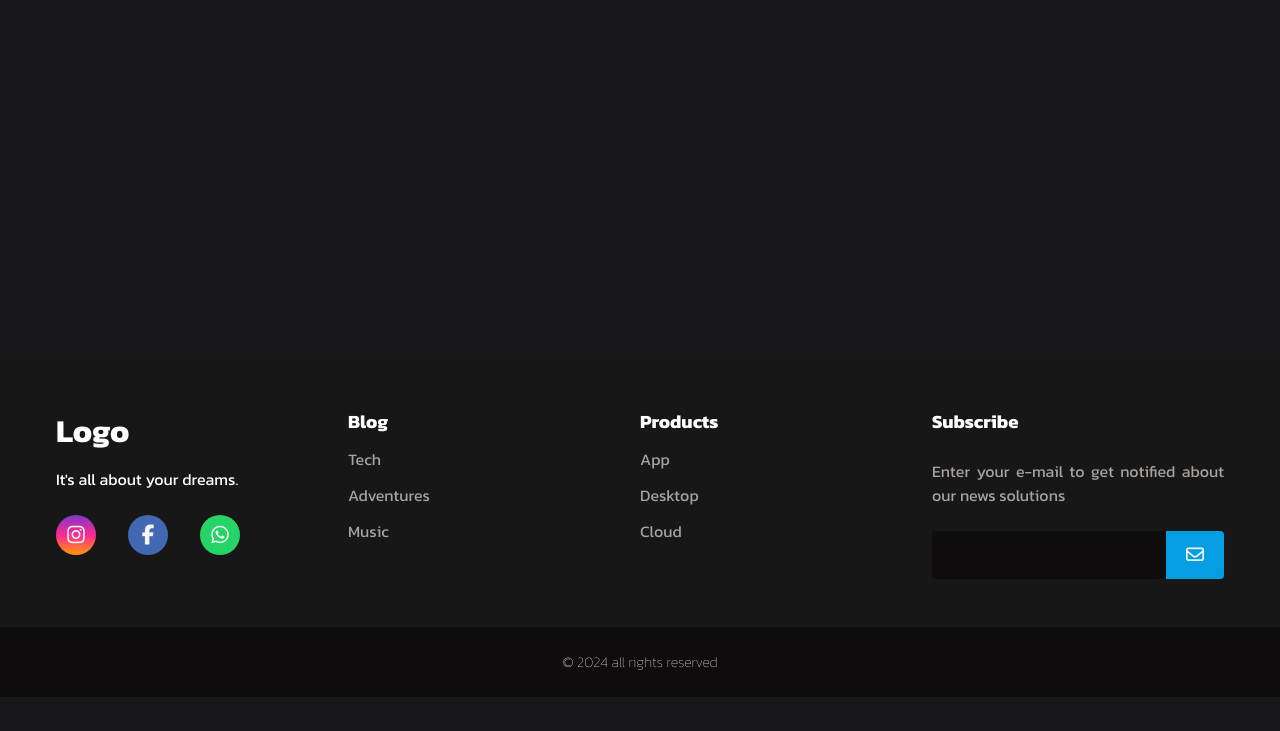
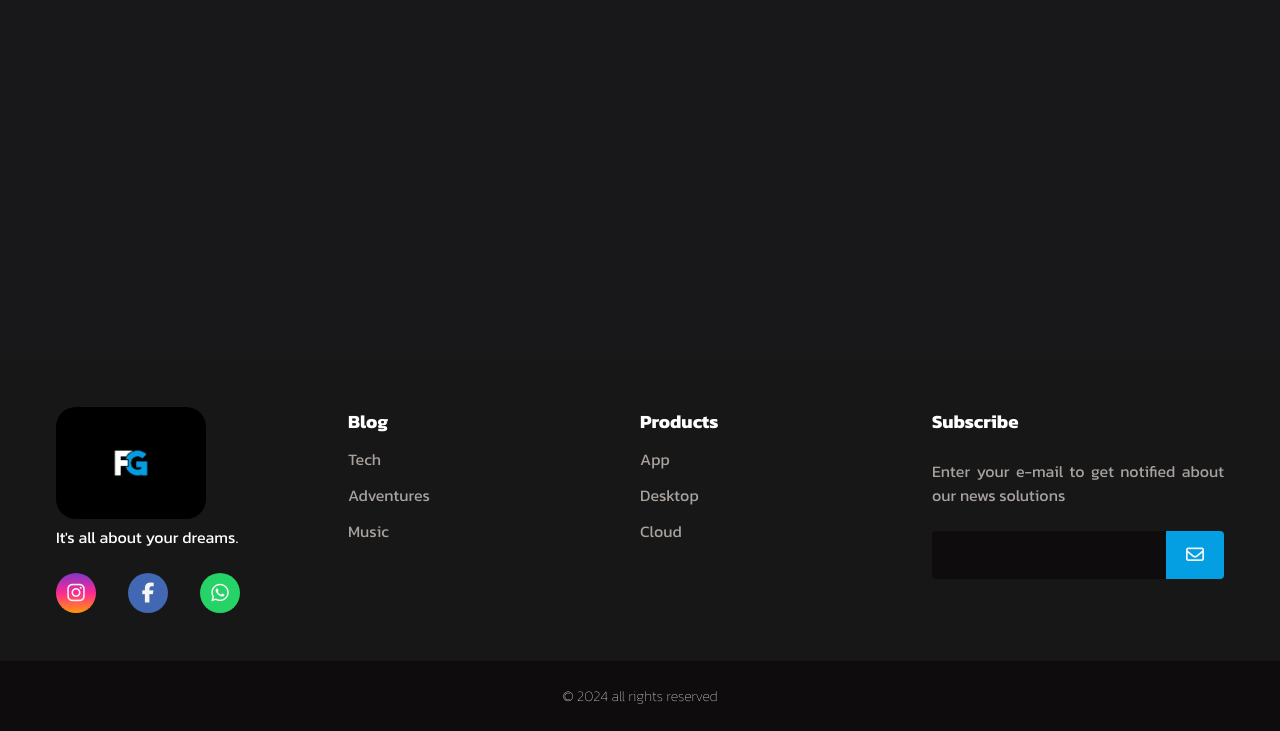
Before and after one commit to FernandoGreca/Site-webdevoloper, a plain HTML site: page index.html in a window 1280 px wide. Shown: the part 2068-2799 px from the top of the page. Before the commit the page ends 2765 px from the top, so only its background shows below. Drawn offline with Linux system fonts and the light colour scheme.

Commit message:
concerto logo footer

```diff
--- a/estilos/style.css
+++ b/estilos/style.css
@@ -257,6 +257,10 @@ footer {
 #footer_contacts h1 {
     margin-bottom: 0.75rem;
 }
+#footer_contacts img {
+    width: 150px;
+    border-radius: 20px;
+}
 
 #footer_social_media {
     display: flex;
--- a/index.html
+++ b/index.html
@@ -93,7 +93,7 @@
     <footer>
         <div id="footer_content">
             <div id="footer_contacts">
-                <h1>Logo</h1>
+                <img src="imagem/logo-preto-e-branco-com-a-letra-f-em-um-fundo-preto_853558-4662.avif" alt="">
                 <p>It's all about your dreams.</p>
 
                 <div id="footer_social_media">
```
